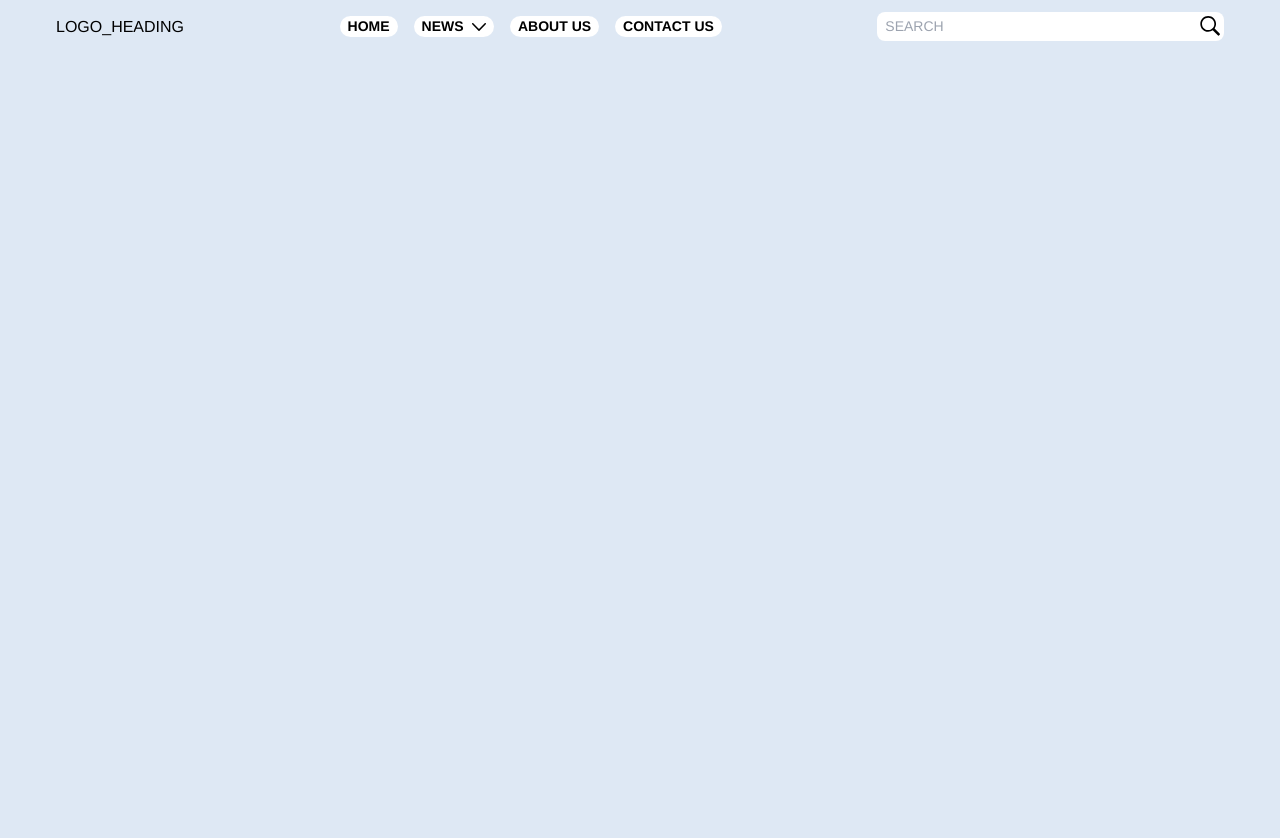
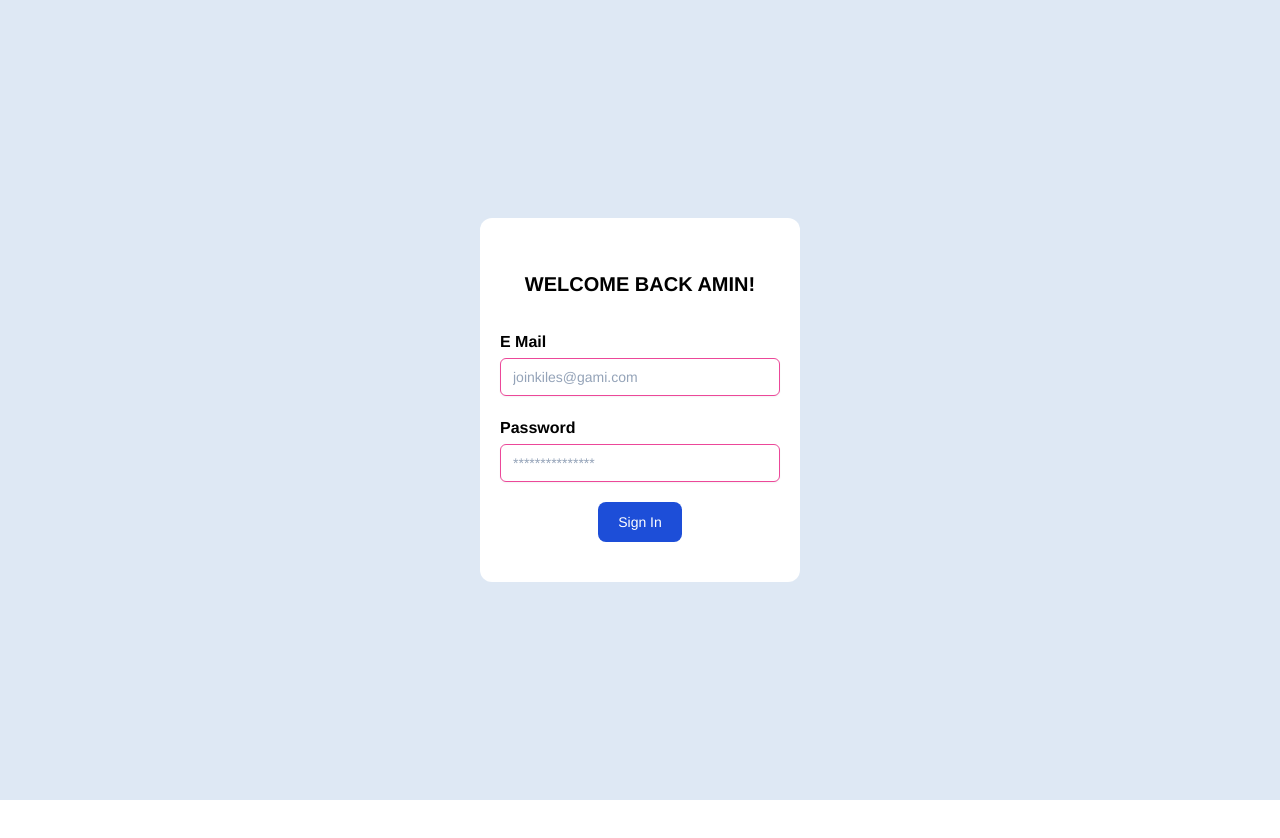
Before and after one commit to HALLakmina/malaysia-news-website-portal, a React (Create React App) app: page /admin-login in a window 1280 px wide. Shown: the top 838 px of the page. After the commit the page ends 800 px from the top, so only its background shows below. Built offline with nearby package versions, Linux system fonts and the light colour scheme.

Commit message:
create login component

```diff
--- a/src/App.js
+++ b/src/App.js
@@ -7,6 +7,7 @@ import NewsReadPage from "./Pages/NewsReadPage";
 import AboutUs from "./Pages/AboutUs";
 import AdminPanelPage from "./Pages/AdminPanelPage";
 import LeftSideNavigationBar from "./Components/NavigationBar/LeftSideNavigationBar";
+import AdminSignIn from './Components/SignIn/AdminSignIn'
 
 const App = () =>{
   const { pathname } = useLocation()
@@ -14,8 +15,15 @@ const App = () =>{
   return (
     <div className="main-component-wrapper color-main-bg relative">
       <div className="main-component-body">
-        {mainPageName[1] !== 'admin-panel' ?<NavigationBar/>: <LeftSideNavigationBar/>}
-        <div className="min-h-screen component-responsive-size">
+        <div className="min-h-screen w-full">
+        {(mainPageName[1] !== 'admin-login')?
+          mainPageName[1] !== 'admin-panel' ?
+            <NavigationBar/>
+          :
+            <LeftSideNavigationBar/>
+        :
+          ''}
+        <div className=" component-responsive-size">
           <Routes>
             <Route  path="/" element={<Index/>}/>
             <Route  path="/news/:type" element={<NewsPage/>}/>
@@ -23,7 +31,9 @@ const App = () =>{
             <Route  path="/about-us" element={<AboutUs/>}/>
             <Route  path="/contact-us" element={''}/>
             <Route  path="/admin-panel/:pageName?" element={<AdminPanelPage/>}/>
+            <Route  path="/admin-login" element={<AdminSignIn/>}/>
           </Routes>
+        </div>
         </div>
       </div>
     </div>
--- /dev/null
+++ b/src/Components/SignIn/AdminSignIn.js
@@ -0,0 +1,45 @@
+import React from 'react'
+
+const AdminSignIn = () => {
+  return (
+    <div className="absolute right-0 left-0 top-0 bottom-0 flex items-center justify-center">
+        <form className="p-5 max-w-xs w-full bg-white rounded-xl">
+            <p className='text-center my-8 text-xl font-bold'>WELCOME BACK AMIN!</p>
+            <div className="flex flex-col my-5">
+                <label className='font-bold'>E Mail</label>
+                <input
+                    type="email"
+                    name="email"
+                    required
+                    placeholder="joinkiles@gami.com"
+                    className='mt-1 block w-full px-3 py-2 bg-white border border-slate-300 rounded-md text-sm shadow-sm placeholder-slate-400
+      focus:outline-none focus:border-sky-500 focus:ring-1 focus:ring-sky-500
+      disabled:bg-slate-50 disabled:text-slate-500 disabled:border-slate-200 disabled:shadow-none
+      invalid:border-pink-500 invalid:text-pink-600
+      focus:invalid:border-pink-500 focus:invalid:ring-pink-500'
+                />
+
+            </div>
+            <div className="flex flex-col my-5">
+                <label className='font-bold'>Password</label>
+                <input
+                    type="password"
+                    name="password"
+                    required
+                    placeholder="***************"
+                    className='mt-1 block w-full px-3 py-2 bg-white border border-slate-300 rounded-md text-sm shadow-sm placeholder-slate-400
+      focus:outline-none focus:border-sky-500 focus:ring-1 focus:ring-sky-500
+      disabled:bg-slate-50 disabled:text-slate-500 disabled:border-slate-200 disabled:shadow-none
+      invalid:border-pink-500 invalid:text-pink-600
+      focus:invalid:border-pink-500 focus:invalid:ring-pink-500'
+                />
+            </div>
+            <div className="flex flex-cole items-center justify-center">
+                <button type="submit" className="text-white bg-blue-700 hover:bg-blue-800 focus:ring-4 focus:ring-blue-300 font-medium rounded-lg text-sm px-5 py-2.5 dark:bg-blue-600 dark:hover:bg-blue-700 focus:outline-none dark:focus:ring-blue-800 mb-5 self-center">Sign In</button>
+            </div>
+        </form>
+    </div>
+  )
+}
+
+export default AdminSignIn
```
